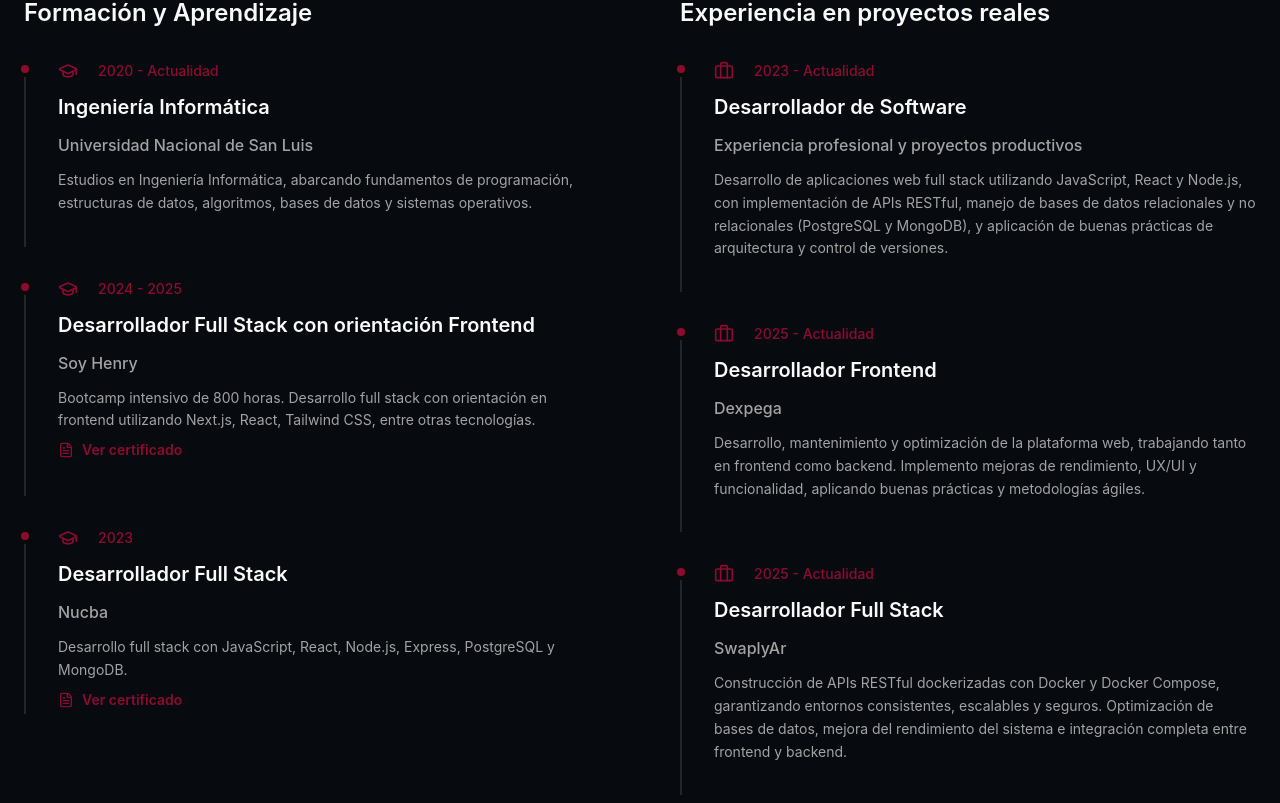
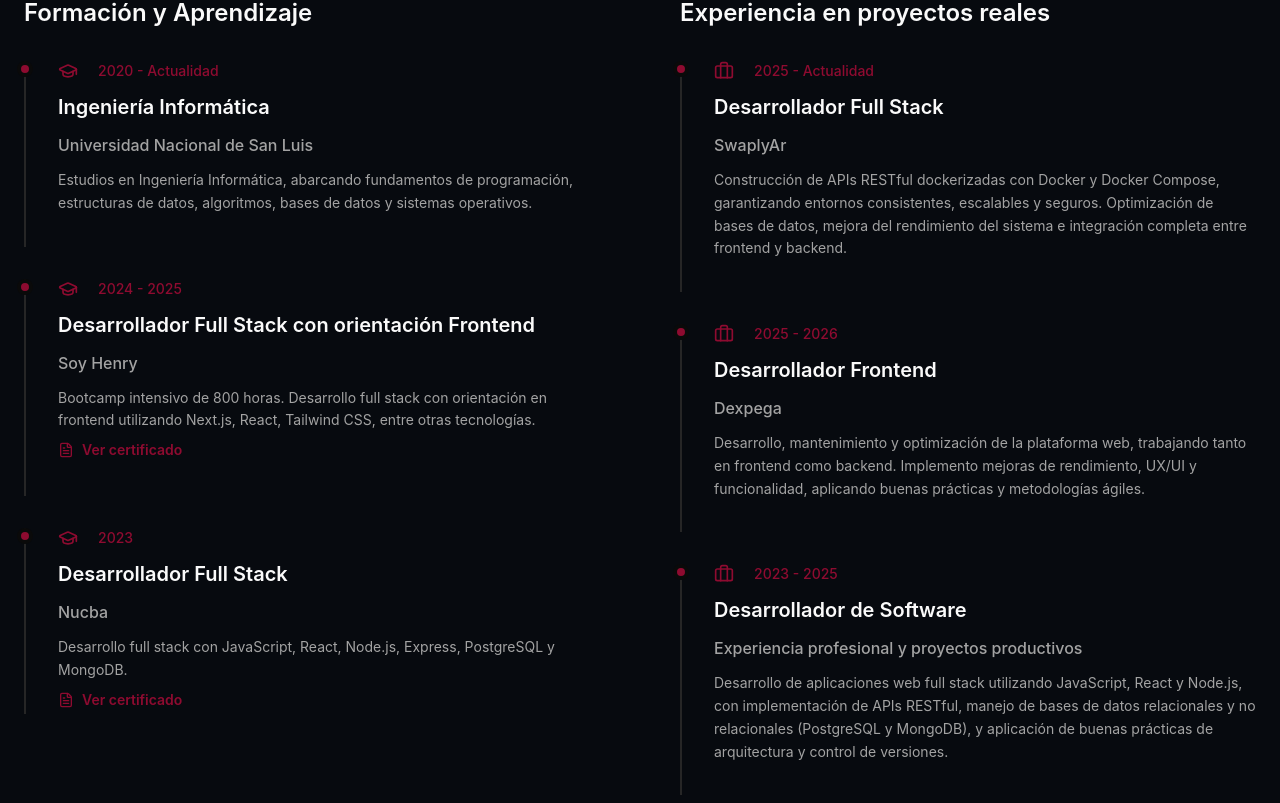
Before and after one commit to alanVelazquez14/Portfolio, a React (Vite) app: page / in a window 1280 px wide. Shown: the part 3817-4620 px from the top of the page. Built offline with nearby package versions, Linux system fonts and the light colour scheme.

Commit message:
feat: modificaciones en experiencia

```diff
--- a/src/components/about.tsx
+++ b/src/components/about.tsx
@@ -3,15 +3,18 @@
 export default function About() {
   const { t } = useTranslation();
   return (
-    <section id="about" className="w-full mx-auto px-6 py-20 bg-[#070a0fef] shadow-xl shadow-black/30">
+    <section
+      id="about"
+      className="w-full mx-auto px-6 py-20 bg-[#070a0fef] shadow-xl shadow-black/30 transition-all duration-700 ease-out hover:bg-[#0a0e15]"
+    >
       <div className="max-w-4xl mx-auto px-6 sm:px-4">
         <h2 className="text-4xl md:text-5xl sm:text-3xl font-bold mb-4 text-center">
           {t("aboutMe.title")}
         </h2>
-        <p className="text-lg md:text-xl sm:text-base text-gray-300 mt-16 sm:mt-12">
+        <p className="text-lg md:text-xl sm:text-base text-gray-300 mt-16 sm:mt-12 ">
           {t("aboutMe.paragraph1")}
         </p>
-        <p className="text-lg md:text-xl sm:text-base text-gray-300 mt-8 sm:mt-6">
+        <p className="text-lg md:text-xl sm:text-base text-gray-300 mt-8 sm:mt-6 ">
           {t("aboutMe.paragraph2")}
         </p>
         <p className="text-xl md:text-2xl sm:text-lg text-gray-500 mt-10 sm:mt-8 text-center hover:text-gray-400">
--- a/src/components/contact.tsx
+++ b/src/components/contact.tsx
@@ -73,7 +73,7 @@
           {/* Botón Descargar CV */}
           <div className="pt-4 border-t border-border">
             <a
-              href="/ALAN VELAZQUEZ CV- full.pdf"
+              href="/Curriculum_Vitae_Desarrollador_Full_Stack_Alan_Velazquez.pdf"
               download
               className={`flex items-center justify-center w-full max-w-xs px-6 py-3 font-semibold rounded-lg bg-primary text-white hover:opacity-90 transition-opacity`}
             >
--- a/src/components/experience.tsx
+++ b/src/components/experience.tsx
@@ -30,24 +30,24 @@
   // EXPERIENCIA LABORAL
   {
     type: "work",
-    title: "experience.job7",
-    organization: "experience.empresa7",
-    period: "experience.period7",
-    description: "experience.description7",
+    title: "experience.job5",
+    organization: "SwaplyAr",
+    period: "experience.period5",
+    description: "experience.description5",
   },
   {
     type: "work",
     title: "experience.job4",
     organization: "Dexpega",
-    period: "experience.period4",
+    period: "2025 - 2026",
     description: "experience.description4",
   },
   {
     type: "work",
-    title: "experience.job5",
-    organization: "SwaplyAr",
-    period: "experience.period5",
-    description: "experience.description5",
+    title: "experience.job7",
+    organization: "experience.empresa7",
+    period: "2023 - 2025",
+    description: "experience.description7",
   },
   {
     type: "work",
@@ -62,12 +62,10 @@
   const { t } = useTranslation();
 
   const educationItems = experienceItems.filter(
-    (item) => item.type === "education"
+    (item) => item.type === "education",
   );
 
-  const workItems = experienceItems.filter(
-    (item) => item.type === "work"
-  );
+  const workItems = experienceItems.filter((item) => item.type === "work");
 
   const renderItem = (exp: any, index: number) => (
     <div
@@ -149,7 +147,7 @@
         <p className="text-lg md:text-xl sm:text-base text-gray-500 mt-20 sm:mt-16 text-center">
           {t("experience.cv")}{" "}
           <a
-            href="/ALAN VELAZQUEZ CV- full.pdf"
+            href="/Curriculum_Vitae_Desarrollador_Full_Stack_Alan_Velazquez.pdf"
             target="_blank"
             rel="noopener noreferrer"
             className="text-primary hover:text-primary/80 font-semibold transition-colors"
```
Also changed, not shown: 2 other files (tests, documents, lock files or other folders).
